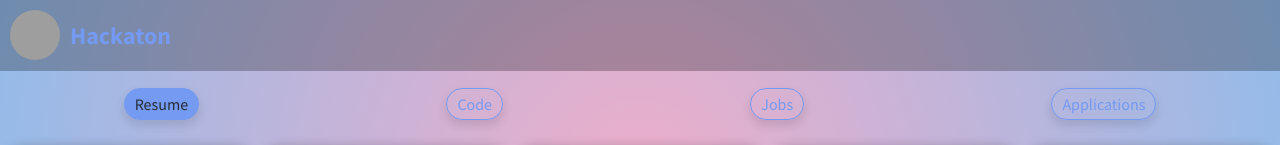
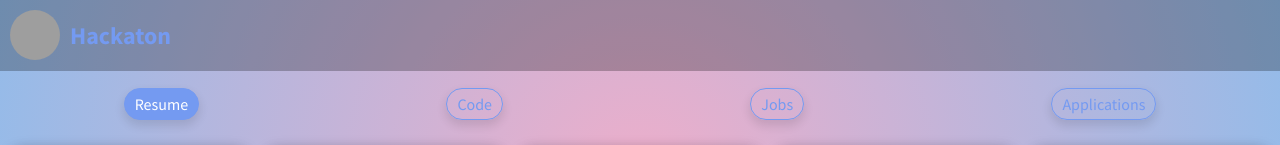
Before and after one commit to Dev-s-Den/hackaton, a React (Create React App) app in the folder client/: page / in a window 1280 px wide. In both pictures the pointer is over the item 161 px from the left and 103 px from the top of the page. Shown: the top 145 px of the page. Built offline with nearby package versions, Linux system fonts and the light colour scheme; grey boxes are pictures that could not be loaded.

Commit message:
Change category font color

```diff
--- a/client/src/components/styles/FilterBar.scss
+++ b/client/src/components/styles/FilterBar.scss
@@ -34,7 +34,7 @@
 
     .category:hover {
       background-color: v.$color;
-      color: v.$background-color;
+      color: rgba(255, 255, 255);
       cursor: pointer;
       transition: 0.5s;
       transition-timing-function: ease-in;
```
